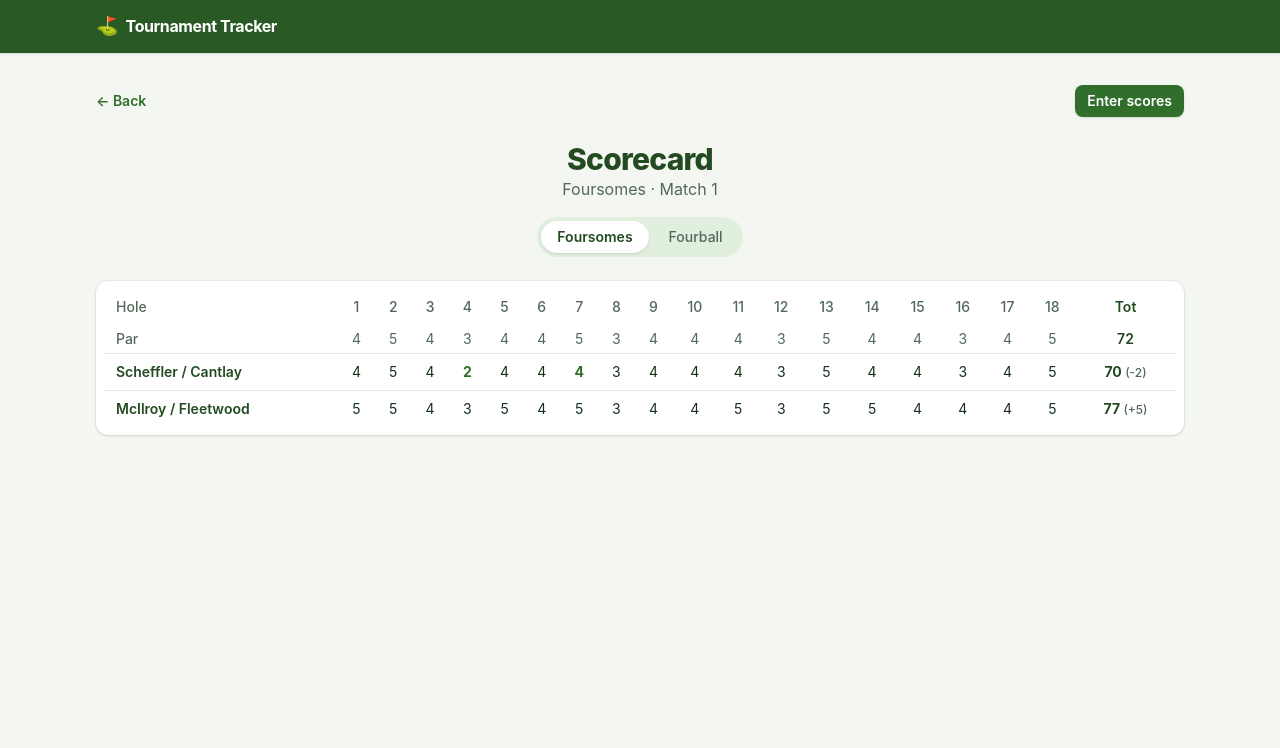
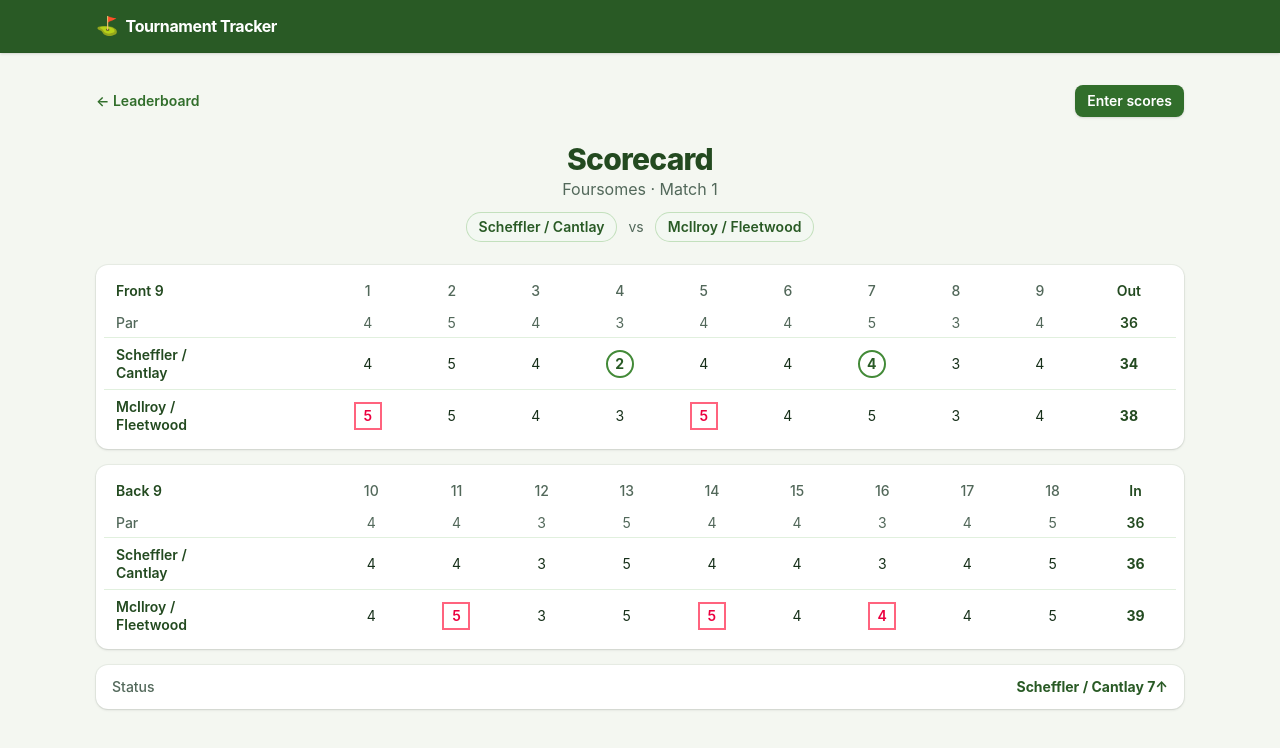
Before and after one commit to jsimpsonkg/golf-tourney-app, a React (Vite) app in the folder client/: page /matches/1 in a window 1280 px wide. Shown: the top 748 px of the page. Built offline with nearby package versions, Linux system fonts and the light colour scheme.

Commit message:
ad teamScores + improve ViewScores

```diff
--- /dev/null
+++ b/client/src/data/scorecard.ts
@@ -0,0 +1,78 @@
+// ---------------------------------------------------------------------------
+// HARDCODED FIXTURE — remove once the scores endpoint is read back per match.
+// No read route for hole-by-hole scores exists yet, so this backs a static
+// scorecard. Replace `PARS` / `ROUNDS` with `CourseHole[]` + `ScoreEntry[]`
+// fetched for the match, grouped by hole_number.
+// ---------------------------------------------------------------------------
+
+export const PARS = [4, 5, 4, 3, 4, 4, 5, 3, 4, 4, 4, 3, 5, 4, 4, 3, 4, 5];
+
+export const FRONT = [0, 1, 2, 3, 4, 5, 6, 7, 8];
+export const BACK = [9, 10, 11, 12, 13, 14, 15, 16, 17];
+
+export interface ScorecardPlayer {
+  name: string;
+  strokes: (number | null)[];
+}
+
+export interface RoundCard {
+  id: string;
+  name: string;
+  matchLabel: string;
+  players: ScorecardPlayer[];
+}
+
+export const ROUNDS: RoundCard[] = [
+  {
+    id: "s1",
+    name: "Foursomes",
+    matchLabel: "Match 1",
+    players: [
+      { name: "Scheffler / Cantlay", strokes: [4, 5, 4, 2, 4, 4, 4, 3, 4, 4, 4, 3, 5, 4, 4, 3, 4, 5] },
+      { name: "McIlroy / Fleetwood", strokes: [5, 5, 4, 3, 5, 4, 5, 3, 4, 4, 5, 3, 5, 5, 4, 4, 4, 5] },
+    ],
+  },
+  {
+    id: "s2",
+    name: "Fourball",
+    matchLabel: "Match 1",
+    players: [
+      { name: "Scheffler / Schauffele", strokes: [4, 4, 3, 3, 4, 4, 5, 2, 4, 4, null, null, null, null, null, null, null, null] },
+      { name: "McIlroy / Rahm", strokes: [4, 5, 4, 3, 4, 3, 5, 3, 4, 5, null, null, null, null, null, null, null, null] },
+    ],
+  },
+];
+
+export const getRound = (matchId: string | undefined): RoundCard =>
+  ROUNDS.find((r) => r.id === matchId) ?? ROUNDS[0];
+
+export const sumAt = (strokes: (number | null)[], holes: number[]) =>
+  holes.reduce<number>((sum, i) => sum + (strokes[i] ?? 0), 0);
+
+const ALL = PARS.map((_, i) => i);
+
+export const relToPar = (strokes: (number | null)[]) => {
+  const diff = ALL.reduce<number>(
+    (acc, i) => (strokes[i] === null ? acc : acc + (strokes[i] as number) - PARS[i]),
+    0,
+  );
+  if (diff === 0) return "E";
+  return diff > 0 ? `+${diff}` : `${diff}`;
+};
+
+// Match-play running status for a two-player match: "AS" when all square,
+// otherwise the leader's name with how many holes they're up (e.g. "1↑").
+export const matchStatus = (players: ScorecardPlayer[]): string => {
+  if (players.length !== 2) return "AS";
+  let lead = 0; // positive => players[0] is up
+  for (let i = 0; i < PARS.length; i++) {
+    const a = players[0].strokes[i];
+    const b = players[1].strokes[i];
+    if (a === null || b === null) continue;
+    if (a < b) lead += 1;
+    else if (b < a) lead -= 1;
+  }
+  if (lead === 0) return "AS";
+  const leader = lead > 0 ? players[0] : players[1];
+  return `${leader.name} ${Math.abs(lead)}↑`;
+};
--- a/client/src/main.tsx
+++ b/client/src/main.tsx
@@ -9,6 +9,7 @@ import Tournament from "./pages/Tournament.tsx";
 import RoundLeaderboard from "./pages/RoundLeaderboard.tsx";
 import TeamPage from "./pages/TeamPage.tsx";
 import ViewScores from "./pages/ViewScores.tsx";
+import TeamScores from "./pages/TeamScores.tsx";
 import EnterScores from "./pages/EnterScores.tsx";
 
 createRoot(document.getElementById('root')!).render(
@@ -21,6 +22,7 @@ createRoot(document.getElementById('root')!).render(
           <Route path="/tournaments/:id/leaderboard" element={<RoundLeaderboard />} />
           <Route path="/tournaments/:id/teams/:teamId" element={<TeamPage />} />
           <Route path="/matches/:matchId" element={<ViewScores />} />
+          <Route path="/matches/:matchId/teams/:teamIndex" element={<TeamScores />} />
           <Route path="/matches/:matchId/enter" element={<EnterScores />} />
         </Route>
       </Routes>
--- /dev/null
+++ b/client/src/pages/TeamScores.tsx
@@ -0,0 +1,113 @@
+import { Link, useNavigate, useParams } from "react-router-dom";
+import {
+  BACK,
+  FRONT,
+  PARS,
+  getRound,
+  relToPar,
+  sumAt,
+} from "../data/scorecard";
+
+const TeamScores = () => {
+  const { matchId, teamIndex } = useParams<{ matchId: string; teamIndex: string }>();
+  const navigate = useNavigate();
+  const round = getRound(matchId);
+  const idx = Number(teamIndex) === 1 ? 1 : 0;
+  const team = round.players[idx];
+
+  const scoreCell = (i: number) => {
+    const s = team.strokes[i];
+    const par = PARS[i];
+    if (s === null) return <span className="text-ink-muted">–</span>;
+    return (
+      <span
+        className={`inline-flex h-8 w-8 items-center justify-center ${
+          s < par
+            ? "rounded-full border-2 border-fairway-500 font-bold text-fairway-700"
+            : s > par
+              ? "border-2 border-rose-400 font-semibold text-rose-600"
+              : "text-ink"
+        }`}
+      >
+        {s}
+      </span>
+    );
+  };
+
+  const holeRow = (i: number) => (
+    <div
+      key={i}
+      className="grid grid-cols-3 items-center border-t border-fairway-100 px-4 py-2.5"
+    >
+      <span className="text-left font-medium text-ink">Hole {i + 1}</span>
+      <span className="text-center text-ink-muted">{PARS[i]}</span>
+      <span className="flex justify-end">{scoreCell(i)}</span>
+    </div>
+  );
+
+  const subtotalRow = (label: string, holes: number[], strong = false) => (
+    <div
+      className={`grid grid-cols-3 items-center border-t px-4 py-2.5 ${
+        strong
+          ? "border-fairway-200 bg-fairway-50 font-bold text-fairway-800"
+          : "border-fairway-100 bg-fairway-50/60 font-semibold text-fairway-700"
+      }`}
+    >
+      <span className="text-left uppercase tracking-wide">{label}</span>
+      <span className="text-center">{sumAt(PARS, holes)}</span>
+      <span className="text-right tabular-nums">{sumAt(team.strokes, holes)}</span>
+    </div>
+  );
+
+  return (
+    <div className="mx-auto flex w-full max-w-md flex-col gap-6">
+      <button
+        type="button"
+        onClick={() => navigate(-1)}
+        className="self-start text-sm font-semibold text-fairway-600 hover:text-fairway-700 cursor-pointer"
+      >
+        ← Scorecard
+      </button>
+
+      <header className="text-center">
+        <h1 className="text-2xl font-extrabold leading-tight tracking-tight text-fairway-800">
+          {team.name.split(" / ").map((part, i, arr) => (
+            <span key={i}>
+              {part}
+              {i < arr.length - 1 ? " / " : ""}
+            </span>
+          ))}
+        </h1>
+        <p className="text-ink-muted">
+          {round.name} · {round.matchLabel} ·{" "}
+          <span className="font-semibold text-fairway-700">
+            {relToPar(team.strokes)}
+          </span>
+        </p>
+      </header>
+
+      <div className="overflow-hidden rounded-xl bg-white shadow-sm ring-1 ring-fairway-900/5">
+        <div className="grid grid-cols-3 items-center bg-fairway-600 px-4 py-3 text-sm font-semibold text-white">
+          <span className="text-left">Hole</span>
+          <span className="text-center">Par</span>
+          <span className="text-right">Score</span>
+        </div>
+
+        {FRONT.map(holeRow)}
+        {subtotalRow("Out", FRONT)}
+        {BACK.map(holeRow)}
+        {subtotalRow("In", BACK)}
+        {subtotalRow("Total", [...FRONT, ...BACK], true)}
+      </div>
+
+      <Link
+        to={`/matches/${matchId}`}
+        className="text-center text-sm font-semibold text-fairway-600 hover:text-fairway-700"
+      >
+        View full scorecard →
+      </Link>
+    </div>
+  );
+};
+
+export default TeamScores;
--- a/client/src/pages/ViewScores.tsx
+++ b/client/src/pages/ViewScores.tsx
@@ -1,77 +1,87 @@
-import { useState } from "react";
-import { Link, useNavigate, useParams } from "react-router-dom";
-import { Tabs } from "../components/Tabs";
-
-// ---------------------------------------------------------------------------
-// HARDCODED FIXTURE — remove once the scores endpoint is read back per match.
-// No read route for hole-by-hole scores exists yet, so this renders a static
-// scorecard. Replace `PARS` / `ROUNDS` with `CourseHole[]` + `ScoreEntry[]`
-// fetched for the match, grouped by hole_number.
-// ---------------------------------------------------------------------------
-
-const PARS = [4, 5, 4, 3, 4, 4, 5, 3, 4, 4, 4, 3, 5, 4, 4, 3, 4, 5];
-
-interface ScorecardPlayer {
-  name: string;
-  strokes: (number | null)[];
-}
-
-interface RoundCard {
-  id: string;
-  name: string;
-  matchLabel: string;
-  players: ScorecardPlayer[];
-}
-
-const ROUNDS: RoundCard[] = [
-  {
-    id: "s1",
-    name: "Foursomes",
-    matchLabel: "Match 1",
-    players: [
-      { name: "Scheffler / Cantlay", strokes: [4, 5, 4, 2, 4, 4, 4, 3, 4, 4, 4, 3, 5, 4, 4, 3, 4, 5] },
-      { name: "McIlroy / Fleetwood", strokes: [5, 5, 4, 3, 5, 4, 5, 3, 4, 4, 5, 3, 5, 5, 4, 4, 4, 5] },
-    ],
-  },
-  {
-    id: "s2",
-    name: "Fourball",
-    matchLabel: "Match 1",
-    players: [
-      { name: "Scheffler / Schauffele", strokes: [4, 4, 3, 3, 4, 4, 5, 2, 4, 4, null, null, null, null, null, null, null, null] },
-      { name: "McIlroy / Rahm", strokes: [4, 5, 4, 3, 4, 3, 5, 3, 4, 5, null, null, null, null, null, null, null, null] },
-    ],
-  },
-];
-
-const total = (strokes: (number | null)[]) =>
-  strokes.reduce<number>((sum, s) => sum + (s ?? 0), 0);
-
-const relToPar = (strokes: (number | null)[]) => {
-  const diff = strokes.reduce<number>(
-    (acc, s, i) => (s === null ? acc : acc + s - PARS[i]),
-    0,
-  );
-  if (diff === 0) return "E";
-  return diff > 0 ? `+${diff}` : `${diff}`;
-};
+import { Link, useParams } from "react-router-dom";
+import { BACK, FRONT, PARS, getRound, matchStatus, sumAt } from "../data/scorecard";
 
 const ViewScores = () => {
   const { matchId } = useParams<{ matchId: string }>();
-  const navigate = useNavigate();
-  const [activeRoundId, setActiveRoundId] = useState(ROUNDS[0].id);
-  const round = ROUNDS.find((r) => r.id === activeRoundId) ?? ROUNDS[0];
+  const round = getRound(matchId);
+  const status = matchStatus(round.players);
+
+  const renderNine = (label: string, holes: number[], totalLabel: string) => (
+    <div className="overflow-hidden rounded-xl bg-white p-2 shadow-sm ring-1 ring-fairway-900/5">
+      <table className="w-full border-collapse text-center text-sm">
+        <thead>
+          <tr className="text-ink-muted">
+            <th className="px-3 py-2 text-left font-semibold text-fairway-800">
+              {label}
+            </th>
+            {holes.map((i) => (
+              <th key={i} className="px-1 py-2 font-medium">{i + 1}</th>
+            ))}
+            <th className="px-2 py-2 font-semibold text-fairway-800">{totalLabel}</th>
+          </tr>
+          <tr className="text-ink-muted">
+            <td className="px-3 py-1 text-left font-medium">Par</td>
+            {holes.map((i) => (
+              <td key={i} className="px-1 py-1">{PARS[i]}</td>
+            ))}
+            <td className="px-2 py-1 font-semibold text-fairway-800">
+              {sumAt(PARS, holes)}
+            </td>
+          </tr>
+        </thead>
+        <tbody>
+          {round.players.map((player) => (
+            <tr key={player.name} className="border-t border-fairway-100">
+              <td className="px-3 py-2 text-left font-semibold leading-tight text-fairway-800">
+                {player.name.split(" / ").map((part, idx, arr) => (
+                  <div key={idx}>
+                    {part}
+                    {idx < arr.length - 1 ? " /" : ""}
+                  </div>
+                ))}
+              </td>
+              {holes.map((i) => {
+                const s = player.strokes[i];
+                const par = PARS[i];
+                return (
+                  <td key={i} className="px-1 py-2">
+                    {s === null ? (
+                      <span className="text-ink-muted">–</span>
+                    ) : (
+                      <span
+                        className={`inline-flex h-7 w-7 items-center justify-center ${
+                          s < par
+                            ? "rounded-full border-2 border-fairway-500 font-bold text-fairway-700"
+                            : s > par
+                              ? "border-2 border-rose-400 font-semibold text-rose-600"
+                              : "text-ink"
+                        }`}
+                      >
+                        {s}
+                      </span>
+                    )}
+                  </td>
+                );
+              })}
+              <td className="px-2 py-2 font-bold text-fairway-800">
+                {sumAt(player.strokes, holes)}
+              </td>
+            </tr>
+          ))}
+        </tbody>
+      </table>
+    </div>
+  );
 
   return (
     <div className="flex flex-col gap-6">
       <div className="flex items-center justify-between">
-        <button
-          type="button"
-          onClick={() => navigate(-1)}
+        <Link
+          to={`/tournaments/${matchId}/leaderboard`}
           className="text-sm font-semibold text-fairway-600 hover:text-fairway-700"
         >
-          ← Back
-        </button>
+          ← Leaderboard
+        </Link>
         <Link
           to={`/matches/${matchId}/enter`}
           className="rounded-lg bg-fairway-600 px-3 py-1.5 text-sm font-semibold text-white shadow-sm transition-colors hover:bg-fairway-700"
@@ -80,73 +90,36 @@ const ViewScores = () => {
         </Link>
       </div>
 
-      <header className="flex flex-col items-center gap-4 text-center">
+      <header className="flex flex-col items-center gap-3 text-center">
         <div>
           <h1 className="text-3xl font-extrabold tracking-tight text-fairway-800">
             Scorecard
           </h1>
           <p className="text-ink-muted">{round.name} · {round.matchLabel}</p>
         </div>
-        <Tabs
-          ariaLabel="Rounds"
-          tabs={ROUNDS.map((r) => ({ label: r.name, value: r.id }))}
-          value={activeRoundId}
-          onChange={setActiveRoundId}
-        />
+        <div className="flex items-center justify-center gap-3 text-sm">
+          {round.players.map((player, idx) => (
+            <div key={player.name} className="flex items-center gap-3">
+              {idx > 0 && <span className="text-ink-muted">vs</span>}
+              <Link
+                to={`/matches/${matchId}/teams/${idx}`}
+                className="rounded-full bg-fairway-50 px-3 py-1 font-semibold text-fairway-700 ring-1 ring-fairway-200 transition-colors hover:bg-fairway-100"
+              >
+                {player.name}
+              </Link>
+            </div>
+          ))}
+        </div>
       </header>
 
-      <div className="overflow-x-auto rounded-xl bg-white p-2 shadow-sm ring-1 ring-fairway-900/5">
-        <table className="w-full border-collapse text-center text-sm">
-          <thead>
-            <tr className="text-ink-muted">
-              <th className="sticky left-0 bg-white px-3 py-2 text-left font-medium">
-                Hole
-              </th>
-              {PARS.map((_, i) => (
-                <th key={i} className="px-2 py-2 font-medium">{i + 1}</th>
-              ))}
-              <th className="px-3 py-2 font-semibold text-fairway-800">Tot</th>
-            </tr>
-            <tr className="text-ink-muted">
-              <td className="sticky left-0 bg-white px-3 py-1 text-left font-medium">
-                Par
-              </td>
-              {PARS.map((par, i) => (
-                <td key={i} className="px-2 py-1">{par}</td>
-              ))}
-              <td className="px-3 py-1 font-semibold text-fairway-800">
-                {total(PARS)}
-              </td>
-            </tr>
-          </thead>
-          <tbody>
-            {round.players.map((player) => (
-              <tr key={player.name} className="border-t border-fairway-100">
-                <td className="sticky left-0 bg-white px-3 py-2 text-left font-semibold whitespace-nowrap text-fairway-800">
-                  {player.name}
-                </td>
-                {player.strokes.map((s, i) => (
-                  <td
-                    key={i}
-                    className={`px-2 py-2 ${
-                      s !== null && s < PARS[i]
-                        ? "font-bold text-fairway-600"
-                        : "text-ink"
-                    }`}
-                  >
-                    {s ?? "–"}
-                  </td>
-                ))}
-                <td className="px-3 py-2 font-bold text-fairway-800">
-                  {total(player.strokes)}{" "}
-                  <span className="text-xs font-medium text-ink-muted">
-                    ({relToPar(player.strokes)})
-                  </span>
-                </td>
-              </tr>
-            ))}
-          </tbody>
-        </table>
+      <div className="flex flex-col gap-4">
+        {renderNine("Front 9", FRONT, "Out")}
+        {renderNine("Back 9", BACK, "In")}
+
+        <div className="flex items-center justify-between rounded-xl bg-white px-4 py-3 shadow-sm ring-1 ring-fairway-900/5">
+          <span className="text-sm font-medium text-ink-muted">Status</span>
+          <span className="text-sm font-bold text-fairway-700">{status}</span>
+        </div>
       </div>
     </div>
   );
```
